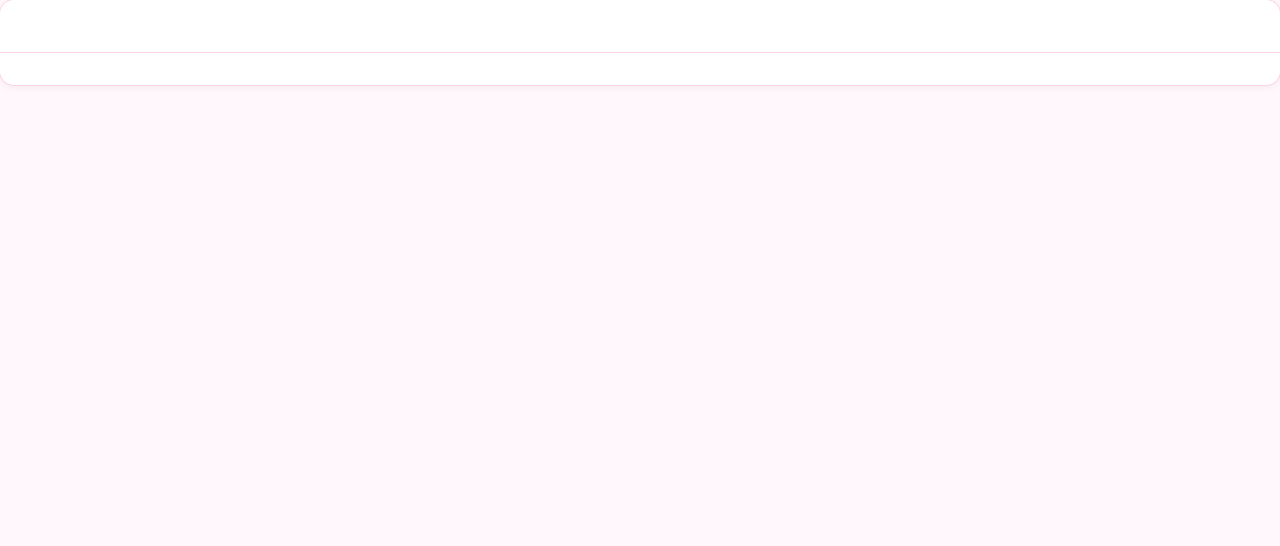
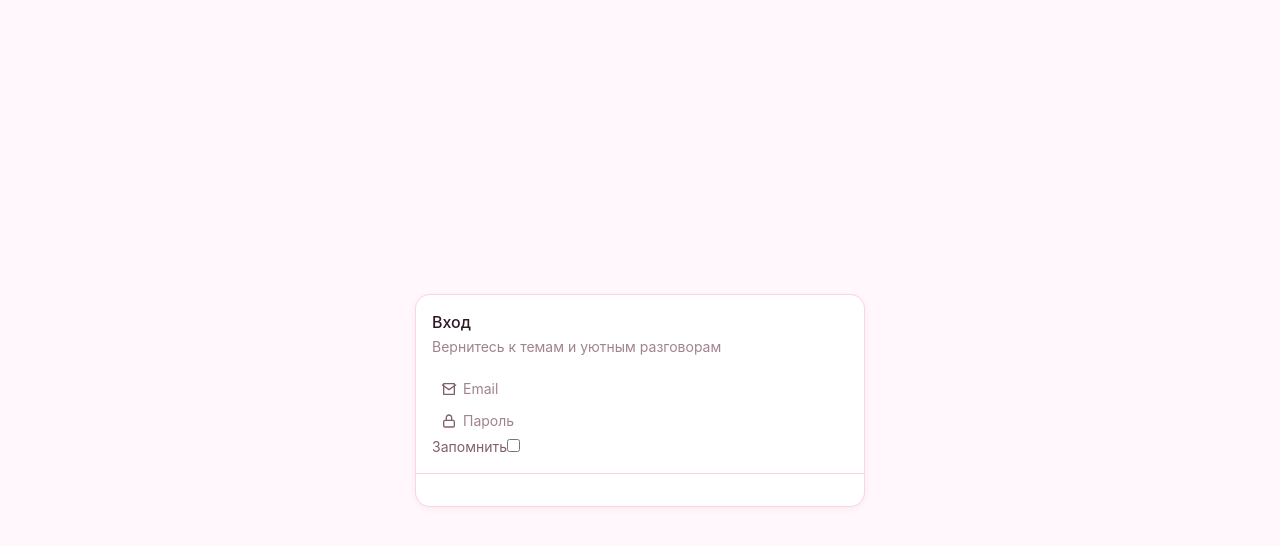
Before and after one commit to Emiliya777Ramilevna/EmySpace, a React (Vite) app: page / in a window 1280 px wide. Shown: the top 546 px of the page. Built offline with nearby package versions, Linux system fonts and the light colour scheme.

Commit message:
EMI-007 made sketch of form for sign in

```diff
--- a/src/App.tsx
+++ b/src/App.tsx
@@ -1,11 +1,10 @@
 import "./App.css";
 import CardTheme from "./entities/card-theme/CardTheme";
+import AuthPage from "./pages/auth/ui/AuthPage";
 
 function App() {
   return (
-    <>
-    <CardTheme />
-    </>
+    <AuthPage />
   );
 }
 
--- a/src/features/search-input/SearchOfTheme.tsx
+++ b/src/features/search-input/SearchOfTheme.tsx
@@ -1,4 +1,4 @@
-import SearchInput from "@/shared/ui/inputs/SearchInput";
+import SearchInput from "@/shared/ui/inputs/InputIconPlaceholder";
 
 const SearchOfTheme = () => {
   return <SearchInput placeholder="Поиск по темам" />;
--- /dev/null
+++ b/src/shared/ui/inputs/InputIconPlaceholder.tsx
@@ -0,0 +1,22 @@
+import {
+  InputGroup,
+  InputGroupAddon,
+  InputGroupInput,
+} from "@/shared/ui/inputs/InputGroup";
+
+type InputIconPlaceholderT = {
+  placeholder: string;
+  icon?: React.ReactNode;
+  type?: React.HTMLInputTypeAttribute;
+};
+
+const InputIconPlaceholder = ({ placeholder, icon, type = "text" }: InputIconPlaceholderT) => {
+  return (
+    <InputGroup>
+      <InputGroupInput placeholder={placeholder} type={type} />
+      {icon && <InputGroupAddon>{icon}</InputGroupAddon>}
+    </InputGroup>
+  );
+};
+
+export default InputIconPlaceholder;
--- a/src/shared/ui/inputs/SearchInput.tsx
+++ /dev/null
@@ -1,23 +0,0 @@
-import {
-  InputGroup,
-  InputGroupAddon,
-  InputGroupInput,
-} from "@/shared/ui/inputs/InputGroup";
-import { SearchIcon } from "lucide-react";
-
-type SearchInputT = {
-    placeholder: string;
-}
-
-const SearchInput = ({placeholder}: SearchInputT) => {
-  return (
-    <InputGroup>
-      <InputGroupInput placeholder={placeholder} />
-      <InputGroupAddon>
-        <SearchIcon />
-      </InputGroupAddon>
-    </InputGroup>
-  );
-};
-
-export default SearchInput;
--- a/src/widgets/auth-form/ui/AuthForm.tsx
+++ b/src/widgets/auth-form/ui/AuthForm.tsx
@@ -1,7 +1,35 @@
+import {
+  Card,
+  CardAction,
+  CardContent,
+  CardDescription,
+  CardFooter,
+  CardHeader,
+  CardTitle,
+} from "@/shared/ui/card/card";
+import InputIconPlaceholder from "@/shared/ui/inputs/InputIconPlaceholder";
+import EmailIcon from "@/shared/ui/icons/mail.svg?react";
+import PasswordIcon from "@/shared/ui/icons/lock.svg?react";
+
 const AuthForm = () => {
   return (
-    <div></div>
-  )
-}
+    <Card>
+      <CardHeader>
+        <CardTitle>Вход</CardTitle>
+        <CardDescription>Вернитесь к темам и уютным разговорам</CardDescription>
+        {/* <CardAction></CardAction> */}
+      </CardHeader>
+      <CardContent>
+        <form>
+            <InputIconPlaceholder placeholder="Email" type="email" icon={<EmailIcon />}></InputIconPlaceholder>
+            <InputIconPlaceholder placeholder="Пароль" type="password" icon={<PasswordIcon />}></InputIconPlaceholder>
+            <label htmlFor="isSavePassword">Запомнить</label>
+            <input id="isSavePassword" type="checkbox" />
+        </form>
+      </CardContent>
+      <CardFooter>{/* <p>Card Footer</p> */}</CardFooter>
+    </Card>
+  );
+};
 
-export default AuthForm
+export default AuthForm;
```
